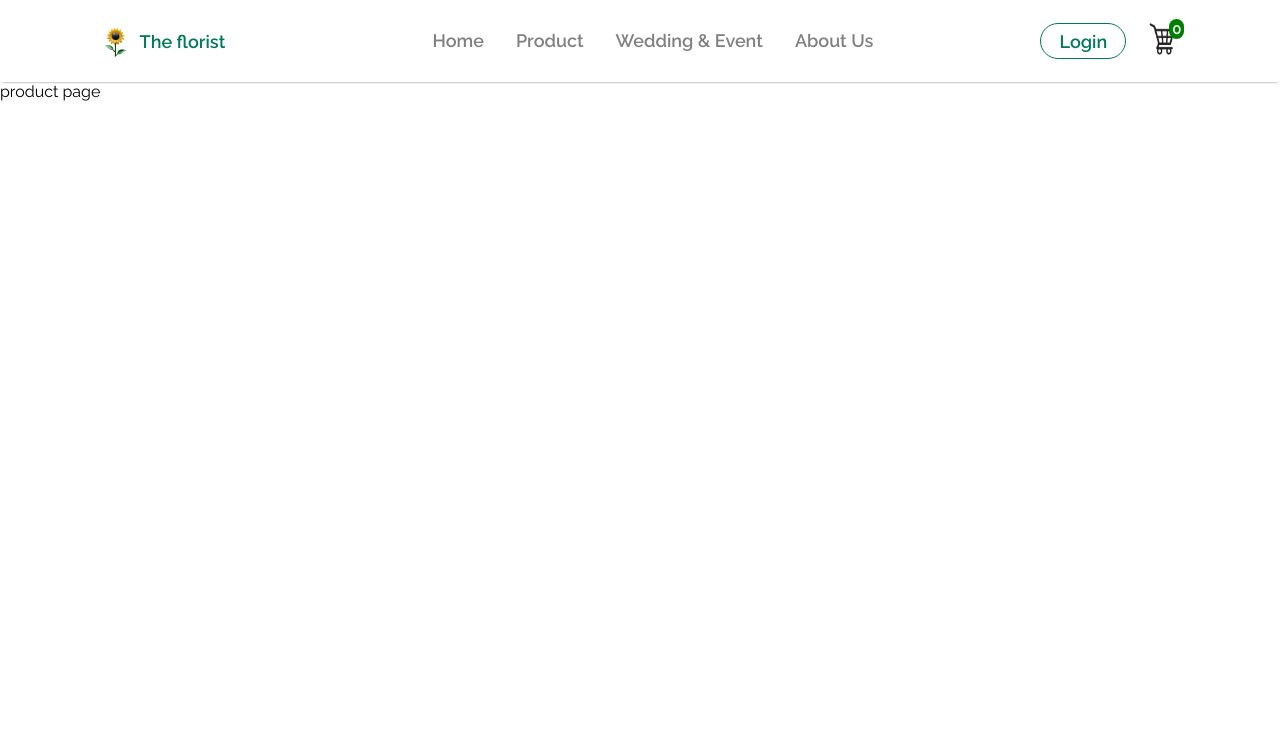
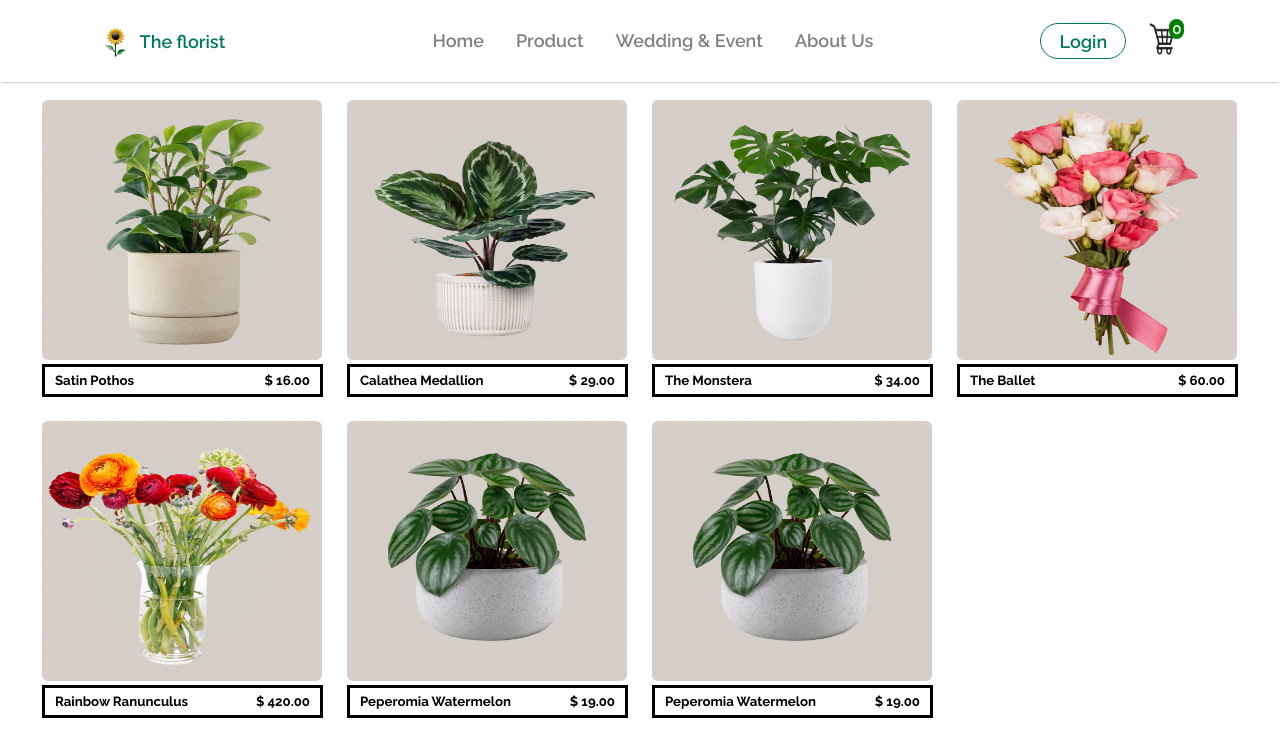
Before and after one commit to manisaparajuli/florist, a React (Create React App) app: page /product in a window 1280 px wide. Shown: the top 756 px of the page. Built offline with nearby package versions, Linux system fonts and the light colour scheme.

Commit message:
hero section completed

```diff
--- a/src/Components/Hero/Hero.js
+++ b/src/Components/Hero/Hero.js
@@ -1,9 +1,7 @@
 import React from 'react'
 import './Hero.css'
-import image1 from '../Assests/firstImage.png'
-import image2 from '../Assests/secondImage.png'
-import image3 from '../Assests/thirdImage.png'
-
+import image2 from '../Assests/Peperomia.png'
+import Items from '../items/Items'
 
 const Hero = () => {
   return (
@@ -13,11 +11,10 @@ const Hero = () => {
         <button>View all product </button>
       </div>
       <div className='image-container'>
-        {/* <img src={image1} alt="plant image" className='first-image'/>  */}
         <img src={image2} alt="plant image" className='second-image'/>
-        {/* <img src={image3} alt="plant image" className='third-image'/> */}
-
       </div>
+      <h2> People's choice:</h2>
+      <Items/>
     </>
   )
 }
--- /dev/null
+++ b/src/Components/items/Items.js
@@ -0,0 +1,23 @@
+import React from 'react'
+import "./items.css"
+import { data } from "../../data/items"
+
+const Items = () => {
+  return (
+    <div className='container'>
+      <div className='card'>
+        {data.map((item)=> {
+          return <div  className='item'>
+            <img src={item.image} alt={item.name} className='card-image' />
+            <div className='card-content'>
+              <h5>{item.name}</h5>
+              <h5>$ {item.price}.00</h5>
+            </div>
+          </div>
+        })}
+      </div>
+    </div>
+  )
+}
+
+export default Items
--- /dev/null
+++ b/src/Components/items/items.css
@@ -0,0 +1,54 @@
+.container{
+  margin: 12px 36px;
+}
+
+.card{
+  display: grid;
+  grid-template-columns: repeat(4, 1fr);
+  grid-column-gap: 12px;
+  grid-row-gap: 12px;
+
+}
+.item{
+  padding: 6px;
+}
+
+.item h5 {
+  padding: 4px;
+  margin: 0px;
+}
+
+
+.card-content{
+  display: flex;
+  justify-content: space-between;
+  border: solid black;
+  padding: 2px 6px;
+}
+.card-image{
+  height: 260px;
+  width: 280px;
+  background: rgb(206,202,193);
+  background: radial-gradient(circle, rgba(206,202,193,0.916579131652661) 0%, rgba(215,206,202,1) 100%);
+  display: inline-block;
+  outline: 0;
+  border: 0;
+  cursor: pointer;
+  transition: box-shadow 0.15s ease,transform 0.15s ease;
+  will-change: box-shadow,transform;
+  border-radius: 6px;
+  color: #36395a;
+  transition: box-shadow 0.15s ease,transform 0.15s ease;
+}
+.card-image:hover {
+      box-shadow: 0px 4px 8px rgb(45 35 66 / 40%), 0px 7px 13px -3px rgb(45 35 66 / 30%), inset 0px -3px 0px #d6d6e7;
+      transform: translateY(-2px);
+  }
+.card-image:active{
+      box-shadow: inset 0px 3px 7px #d6d6e7;
+      transform: translateY(2px);
+  }
+
+@media (max-width: 600px) {
+  .card { grid-template-columns: repeat(2, 1fr); }
+}
--- a/src/Pages/Product.js
+++ b/src/Pages/Product.js
@@ -1,9 +1,10 @@
 import React from 'react'
+import Items from '../Components/items/Items'
 
 const Product = () => {
   return (
     <div>
-      product page
+      <Items/>
     </div>
   )
 }
--- a/src/data/items.js
+++ b/src/data/items.js
@@ -1,8 +1,11 @@
+import React from "react"
 import satinImage from "../Components/Assests/thirdImage.png"
 import peperomia from "../Components/Assests/Peperomia.png"
 import catathea from "../Components/Assests/calathea.png"
 import monstera from "../Components/Assests/monstera.png"
-let data = [
+import ballet from "../Components/Assests/ballet.png"
+import ranunculus from "../Components/Assests/ranunculus.png"
+export  const data = [
   {
     id: 1,
     name : "Satin Pothos",
@@ -10,14 +13,6 @@ let data = [
     description : "Introducing the Satin Pothos, a stunning addition to any indoor      space. With its heart-shaped leaves featuring a lush satin-like texture and striking silver variegation, this plant adds a touch of elegance to any room. Thriving in low to medium light conditions, it's an ideal choice for busy plant enthusiasts seeking low-maintenance greenery. Whether adorning a shelf, hanging gracefully in a basket, or cascading from a planter, the Satin Pothos brings a touch of natural beauty to any home or office environment.",
     quantity : 6,
     image: satinImage,
-  },
-  {
-    id: 2,
-    name : "Peperomia Watermelon",
-    price : 19,
-    description : "Meet the Peperomia Watermelon, a delightful addition to your plant collection. Its vibrant green leaves, adorned with striking watermelon-like patterns, bring a playful charm to any space. Compact and easy to care for, this petite plant thrives in bright, indirect light, making it perfect for desks, shelves, or windowsills. With its unique foliage and low-maintenance nature, the Peperomia Watermelon is sure to be a conversation starter and a cherished accent in your home or office.",
-    quantity : 7,
-    image: peperomia,
   },
 
   {
@@ -35,6 +30,38 @@ let data = [
     description : "Introducing the Monstera - the epitome of botanical chic. With its iconic Swiss cheese-like leaves and unmistakable tropical charm, this plant makes a bold statement in any space. Thriving in bright, indirect light and with minimal watering needs, the Monstera is the perfect choice for both novice and seasoned plant enthusiasts alike. Whether gracing a corner of your living room or adding a touch of green to your office, its lush foliage and dramatic silhouette instantly elevate any environment. Embrace the allure of the Monstera and bring a slice of the jungle into your home.",
     quantity : 2,
     image: monstera,
+  },
+  {
+    id: 6,
+    name : "The Ballet",
+    price : 60,
+    description : "Introducing Ballet- a bouquet that dances with delicate grace and timeless charm. Inspired by the soft hues of pink and white roses, this exquisite arrangement evokes the elegance of a prima ballerina on stage. Each bloom whispers of romance and sophistication, creating a captivating ensemble that enchants the senses. Perfect for celebrating love, friendship, or any special occasion, 'Ballet' is a poetic expression of beauty and grace that leaves an enduring impression on all who behold it.",
+    quantity : 2,
+    image: ballet,
+  },
+  {
+    id: 6,
+    name : "Rainbow Ranunculus",
+    price : 420,
+    description : "Introducing our vibrant and lively 'Rainbow Ranunculus' bouquet - a burst of color to brighten any day. These charming blooms boast a kaleidoscope of hues, ranging from bold reds to soft pinks, sunny yellows, and serene blues, creating a symphony of color that captivates the eye. Each delicate petal unfolds like a tiny work of art, radiating joy and vitality. Whether adorning a special occasion or simply bringing cheer to your home, our Rainbow Ranunculus bouquet is a celebration of life's beauty and diversity.",
+    quantity : 12,
+    image: ranunculus,
+  },
+  {
+    id: 2,
+    name : "Peperomia Watermelon",
+    price : 19,
+    description : "Meet the Peperomia Watermelon, a delightful addition to your plant collection. Its vibrant green leaves, adorned with striking watermelon-like patterns, bring a playful charm to any space. Compact and easy to care for, this petite plant thrives in bright, indirect light, making it perfect for desks, shelves, or windowsills. With its unique foliage and low-maintenance nature, the Peperomia Watermelon is sure to be a conversation starter and a cherished accent in your home or office.",
+    quantity : 7,
+    image: peperomia,
+  },
+  {
+    id: 2,
+    name : "Peperomia Watermelon",
+    price : 19,
+    description : "Meet the Peperomia Watermelon, a delightful addition to your plant collection. Its vibrant green leaves, adorned with striking watermelon-like patterns, bring a playful charm to any space. Compact and easy to care for, this petite plant thrives in bright, indirect light, making it perfect for desks, shelves, or windowsills. With its unique foliage and low-maintenance nature, the Peperomia Watermelon is sure to be a conversation starter and a cherished accent in your home or office.",
+    quantity : 7,
+    image: peperomia,
   }
 
 ]
```
Also changed, not shown: src/Components/Assests/ballet.png (added), src/Components/Assests/ranunculus.png (added).
